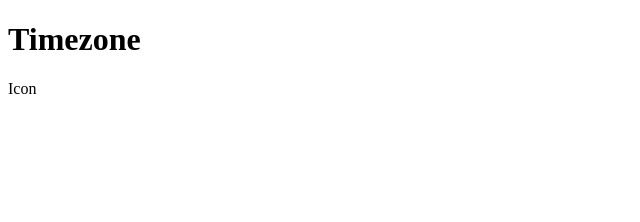
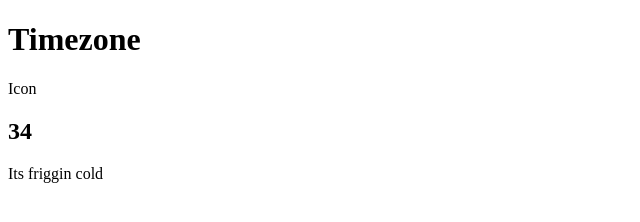
Before and after one commit to kartikey20/Weather-app, a plain HTML site: page index.html in a window 1280 px wide. Shown: the whole page, without its empty margins (0-640 px from the left). Drawn offline with Linux system fonts and the light colour scheme.

Commit message:
created sub div fot temperature description

```diff
--- a/index.html
+++ b/index.html
@@ -11,7 +11,8 @@
     <p>Icon</p>
 </div>
 <div class="temperature">
-
+<h2 class="degree">34</h2>
+    <div class="temperature-description">Its friggin cold</div>
 </div>
 <script src = "app.js"></script>
 </body>
```
